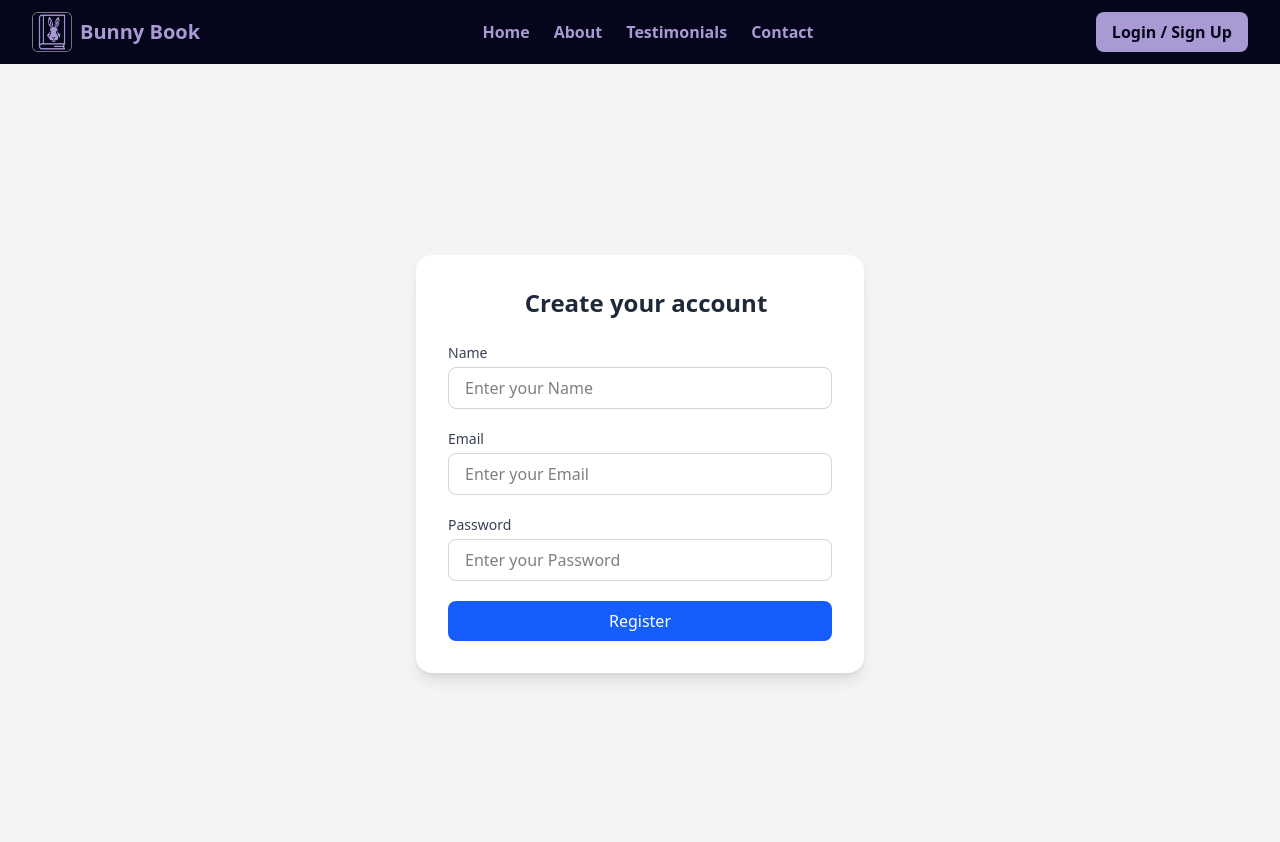
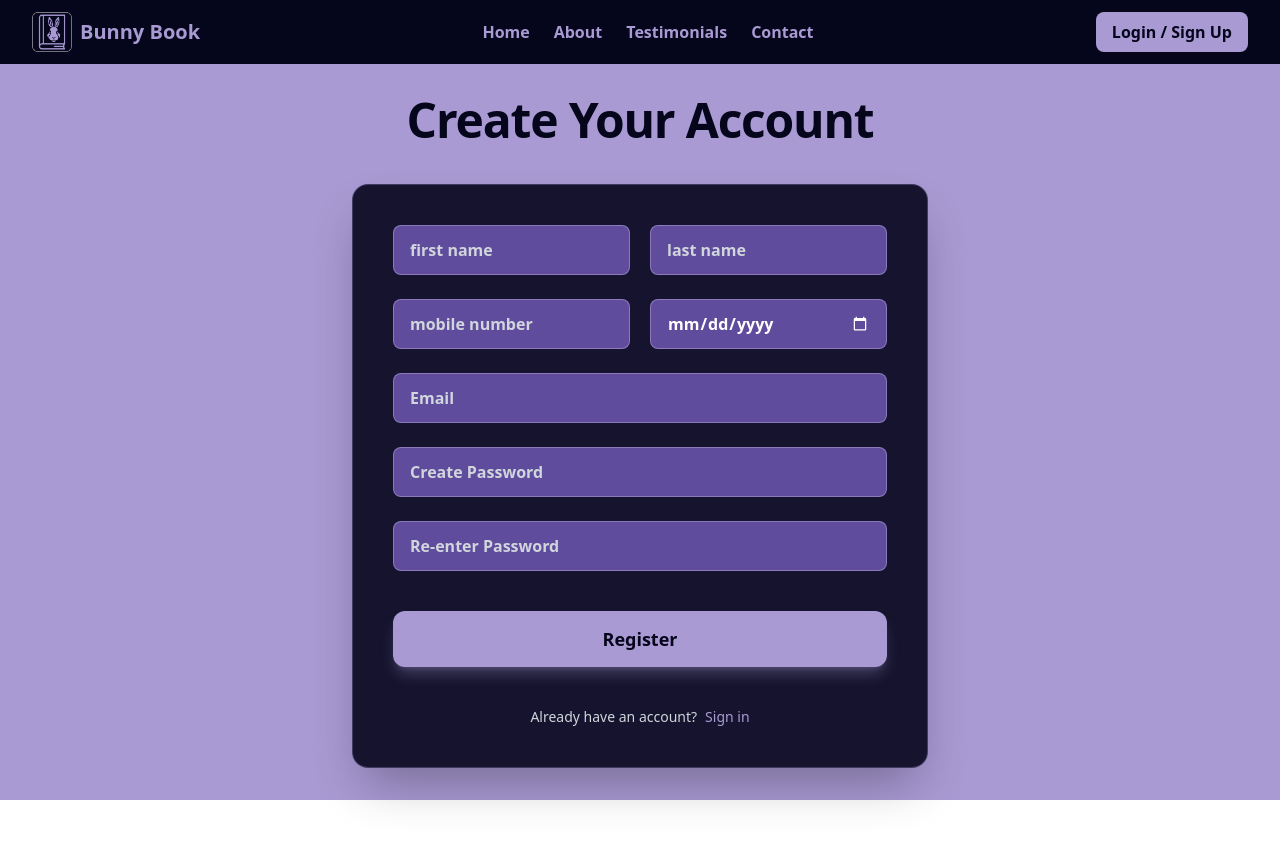
Before and after one commit to MrTankIsHere/Library-Management-System, a React (Vite) app in the folder bunny-book/: page /registration in a window 1280 px wide. Shown: the top 842 px of the page. After the commit the page ends 800 px from the top, so only its background shows below. Built offline with nearby package versions, Linux system fonts and the light colour scheme.

Commit message:
Refactor: Enhance Login and Registration components with improved layout and styling

```diff
--- a/bunny-book/src/components/auth/Login.jsx
+++ b/bunny-book/src/components/auth/Login.jsx
@@ -1,35 +1,82 @@
-import React from 'react'
+import React from 'react';
+import { Link } from 'react-router-dom';
 
 const Login = () => {
   return (
-    <div id="login">
-
-        <h1>
-            Login to BunnyBoook
+    <div className="h-[calc(100vh-4rem)] bg-[#A99AD3] flex items-center justify-center px-5 py-16 md:py-24" id="login">
+      <div className="w-full max-w-md md:max-w-lg lg:max-w-xl space-y-10">
+        {/* Title */}
+        <h1 className="text-center text-4xl md:text-5xl font-bold text-[#05051B] tracking-tight">
+          Login to BunnyBoook
         </h1>
 
-        <div>
-
+        {/* Form Card */}
+        <div className="bg-[#05051B]/90 backdrop-blur-md rounded-2xl shadow-2xl shadow-black/30 p-8 md:p-10 border border-[#A99AD3]/30">
+          <form className="space-y-6">
+            {/* Email */}
             <div>
-
-                <form className="flex flex-col gap-5">
-                    <input type="text" name="email" placeholder="demo@gmail.com" />
-                    <input type="password" name="password" placeholder="Enter Your Password" />
-                    <a href="">forgot password ?</a>
-                    <button
-                        className=""
-                        type="submit">
-                        Submit
-                    </button>
-                    <p>Don't have an account ? <a href=""> Sign Up </a> </p>
-                </form>
-
+              {/* <label
+                htmlFor="email"
+                className="block text-sm font-medium text-gray-200 mb-1.5">
+                Email
+              </label> */}
+              <input
+                id="email"
+                name="email"
+                type="email"
+                autoComplete="email"
+                placeholder="demo@gmail.com"
+                className="w-full bg-[#755CBB]/80 font-bold text-white placeholder:text-gray-300 border border-[#A99AD3]/60 rounded-lg px-4 py-3 outline-none transition-all duration-200 focus:border-[#A99AD3] focus:ring-2 focus:ring-[#A99AD3]/40 focus:bg-[#755CBB]" />
             </div>
 
+            {/* Password */}
+            <div>
+              {/* <label
+                htmlFor="password"
+                className="block text-sm font-medium text-gray-200 mb-1.5">
+                Password
+              </label> */}
+              <input
+                id="password"
+                name="password"
+                type="password"
+                autoComplete="current-password"
+                placeholder="Enter your password"
+                className="w-full bg-[#755CBB]/80 font-bold text-white placeholder:text-gray-300 border border-[#A99AD3]/60 rounded-lg px-4 py-3 outline-none transition-all duration-200 focus:border-[#A99AD3] focus:ring-2 focus:ring-[#A99AD3]/40 focus:bg-[#755CBB]" />
+            </div>
+
+            {/* Forgot password */}
+            {/* <div className="flex justify-end">
+              <a
+                href="#"
+                className="text-sm text-[#A99AD3] hover:text-[#C4B5E6] transition-colors">
+                Forgot password?
+              </a>
+            </div> */}
+
+            {/* Submit Button */}
+            <div>
+              <button
+                type="submit"
+                className="cursor-pointer w-full bg-[#A99AD3] text-[#05051B] font-bold text-lg py-3.5 rounded-xl shadow-lg shadow-[#A99AD3]/30 hover:bg-[#C4B5E6] active:scale-[0.98] transition-all duration-200">
+                Sign In
+              </button>
+            </div>
+
+            {/* Sign Up link */}
+            <div className="text-center mt-12 text-gray-300 text-sm flex justify-center gap-2">
+              <p>Don't have an account?</p>
+              <Link
+                to="/registration"
+                className="text-[#A99AD3] font-medium hover:text-[#C4B5E6] transition-colors">
+                Sign Up
+              </Link>
+            </div>
+          </form>
         </div>
+      </div>
+    </div>
+  );
+};
 
-    </div>
-  )
-}
-
-export default Login
+export default Login;
--- a/bunny-book/src/components/auth/Registration.jsx
+++ b/bunny-book/src/components/auth/Registration.jsx
@@ -1,68 +1,127 @@
-import React from 'react'
+import React from 'react';
+import { Link } from 'react-router-dom';
 
 const Registration = () => {
   return (
-        <div>
-            <div className="min-h-screen flex items-center justify-center bg-gray-100">
-                <div className="w-full max-w-md bg-white rounded-2xl shadow-lg p-8">
-
-                    <h1 className="text-2xl font-bold text-center text-gray-800 mb-6 ml-3">
-                        Create your account
+    <div className="h-[calc(100vh-4rem)] bg-[#A99AD3] flex items-center justify-center px-5 py-16 md:py-24" id="register">
+      <div className="w-full max-w-md md:max-w-lg lg:max-w-xl space-y-10">
+        {/* Title */}
+        <h1 className="text-center text-4xl md:text-5xl font-bold text-[#05051B] tracking-tight">
+          Create Your Account
         </h1>
 
-                    <form className="space-y-5">
-
+        {/* Form Card */}
+        <div className="bg-[#05051B]/90 backdrop-blur-md rounded-2xl shadow-2xl shadow-black/30 p-8 md:p-10 border border-[#A99AD3]/30">
+          <form className="space-y-6">
+            {/* First Name + Last Name row */}
+            <div className="grid grid-cols-1 md:grid-cols-2 gap-5">
               <div>
-                            <label htmlFor="email" className="block text-sm font-medium text-gray-700 mb-1">
-                                Name
-                            </label>
                 <input
+                  id="firstName"
+                  name="firstName"
                   type="text"
-                                id="text"
-                                placeholder="Enter your Name "
-                                className="w-full px-4 py-2 border border-gray-300 rounded-lg focus:outline-none focus:ring-2 focus:ring-blue-400"
-                                required
+                  placeholder="first name"
+                  autoComplete="given-name"
+                  className="w-full bg-[#755CBB]/80 font-bold text-white placeholder:text-gray-300 border border-[#A99AD3]/60 rounded-lg px-4 py-3 outline-none transition-all duration-200 focus:border-[#A99AD3] focus:ring-2 focus:ring-[#A99AD3]/40 focus:bg-[#755CBB]"
                 />
               </div>
 
               <div>
-                            <label htmlFor="email" className="block text-sm font-medium text-gray-700 mb-1">
-                                Email
-                            </label>
                 <input
-                                type="email"
-                                id="email"
-                                placeholder="Enter your Email"
-                                className="w-full px-4 py-2 border border-gray-300 rounded-lg focus:outline-none focus:ring-2 focus:ring-blue-400"
-                                required
+                  id="lastName"
+                  name="lastName"
+                  type="text"
+                  placeholder="last name"
+                  autoComplete="family-name"
+                  className="w-full bg-[#755CBB]/80 font-bold text-white placeholder:text-gray-300 border border-[#A99AD3]/60 rounded-lg px-4 py-3 outline-none transition-all duration-200 focus:border-[#A99AD3] focus:ring-2 focus:ring-[#A99AD3]/40 focus:bg-[#755CBB]"
+                />
+              </div>
+            </div>
+
+            {/* Mobile + DOB row */}
+            <div className="grid grid-cols-1 md:grid-cols-2 gap-5">
+              <div>
+                <input
+                  id="mobile"
+                  name="mobile"
+                  type="tel"
+                  placeholder="mobile number"
+                  autoComplete="tel"
+                  className="w-full bg-[#755CBB]/80 font-bold text-white placeholder:text-gray-300 border border-[#A99AD3]/60 rounded-lg px-4 py-3 outline-none transition-all duration-200 focus:border-[#A99AD3] focus:ring-2 focus:ring-[#A99AD3]/40 focus:bg-[#755CBB]"
                 />
               </div>
 
               <div>
-                            <label htmlFor="password" className="block text-sm font-medium text-gray-700 mb-1">
-                                Password
-                            </label>
                 <input
-                                type="password"
-                                id="password"
-                                placeholder="Enter your Password"
-                                className="w-full px-4 py-2 border border-gray-300 rounded-lg focus:outline-none focus:ring-2 focus:ring-blue-400"
-                                required
+                  id="dob"
+                  name="dob"
+                  type="date"
+                  placeholder="Date Of Birth"
+                  autoComplete="bday"
+                  className="w-full bg-[#755CBB]/80 font-bold text-white placeholder:text-gray-300 border border-[#A99AD3]/60 rounded-lg px-4 py-3 outline-none transition-all duration-200 focus:border-[#A99AD3] focus:ring-2 focus:ring-[#A99AD3]/40 focus:bg-[#755CBB] [&::-webkit-calendar-picker-indicator]:invert"
+                />
+              </div>
+            </div>
+
+            {/* Email */}
+            <div>
+              <input
+                id="email"
+                name="email"
+                type="email"
+                placeholder="Email"
+                autoComplete="email"
+                className="w-full bg-[#755CBB]/80 font-bold text-white placeholder:text-gray-300 border border-[#A99AD3]/60 rounded-lg px-4 py-3 outline-none transition-all duration-200 focus:border-[#A99AD3] focus:ring-2 focus:ring-[#A99AD3]/40 focus:bg-[#755CBB]"
               />
             </div>
 
+            {/* Create Password */}
+            <div>
+              <input
+                id="password"
+                name="password"
+                type="password"
+                placeholder="Create Password"
+                autoComplete="new-password"
+                className="w-full bg-[#755CBB]/80 font-bold text-white placeholder:text-gray-300 border border-[#A99AD3]/60 rounded-lg px-4 py-3 outline-none transition-all duration-200 focus:border-[#A99AD3] focus:ring-2 focus:ring-[#A99AD3]/40 focus:bg-[#755CBB]"
+              />
+            </div>
+
+            {/* Re-enter Password */}
+            <div>
+              <input
+                id="confirmPassword"
+                name="confirmPassword"
+                type="password"
+                placeholder="Re-enter Password"
+                autoComplete="new-password"
+                className="w-full bg-[#755CBB]/80 font-bold text-white placeholder:text-gray-300 border border-[#A99AD3]/60 rounded-lg px-4 py-3 outline-none transition-all duration-200 focus:border-[#A99AD3] focus:ring-2 focus:ring-[#A99AD3]/40 focus:bg-[#755CBB]"
+              />
+            </div>
+
+            {/* Submit Button */}
+            <div className="pt-4">
               <button
                 type="submit"
-                            className="w-full bg-blue-600 text-white py-2 rounded-lg hover:bg-blue-700 transition duration-200"
-                        >
+                className="cursor-pointer w-full bg-[#A99AD3] text-[#05051B] font-bold text-lg py-3.5 rounded-xl shadow-lg shadow-[#A99AD3]/30 hover:bg-[#C4B5E6] active:scale-[0.98] transition-all duration-200">
                 Register
               </button>
+            </div>
 
+            {/* Sign In link */}
+            <div className="text-center mt-10 text-gray-300 text-sm flex justify-center gap-2">
+              <p>Already have an account?</p>
+              <Link
+                to="/login"
+                className="text-[#A99AD3] font-medium hover:text-[#C4B5E6] transition-colors">
+                Sign in
+              </Link>
+            </div>
           </form>
         </div>
       </div>
     </div>
-    )
-}
+  );
+};
 
-export default Registration
+export default Registration;
```
Lines whose indentation alone changed are shown as unchanged.
